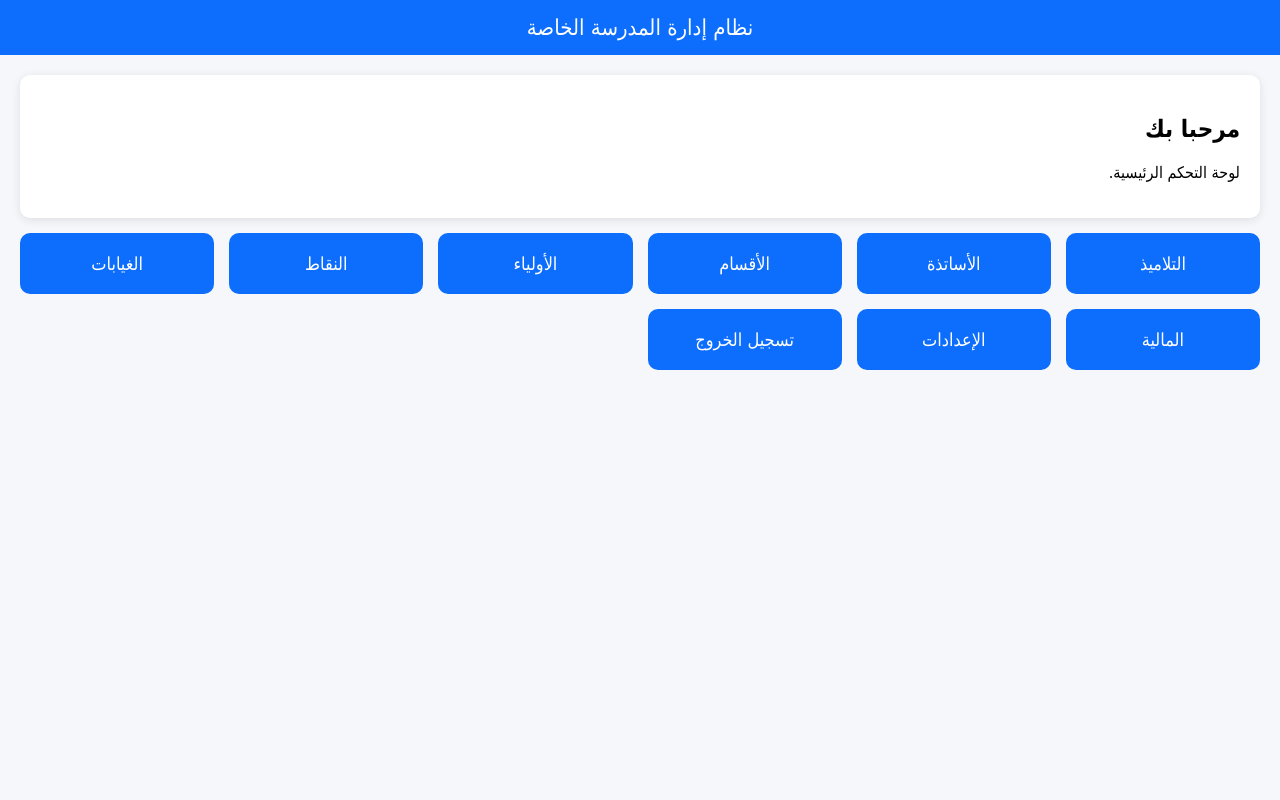
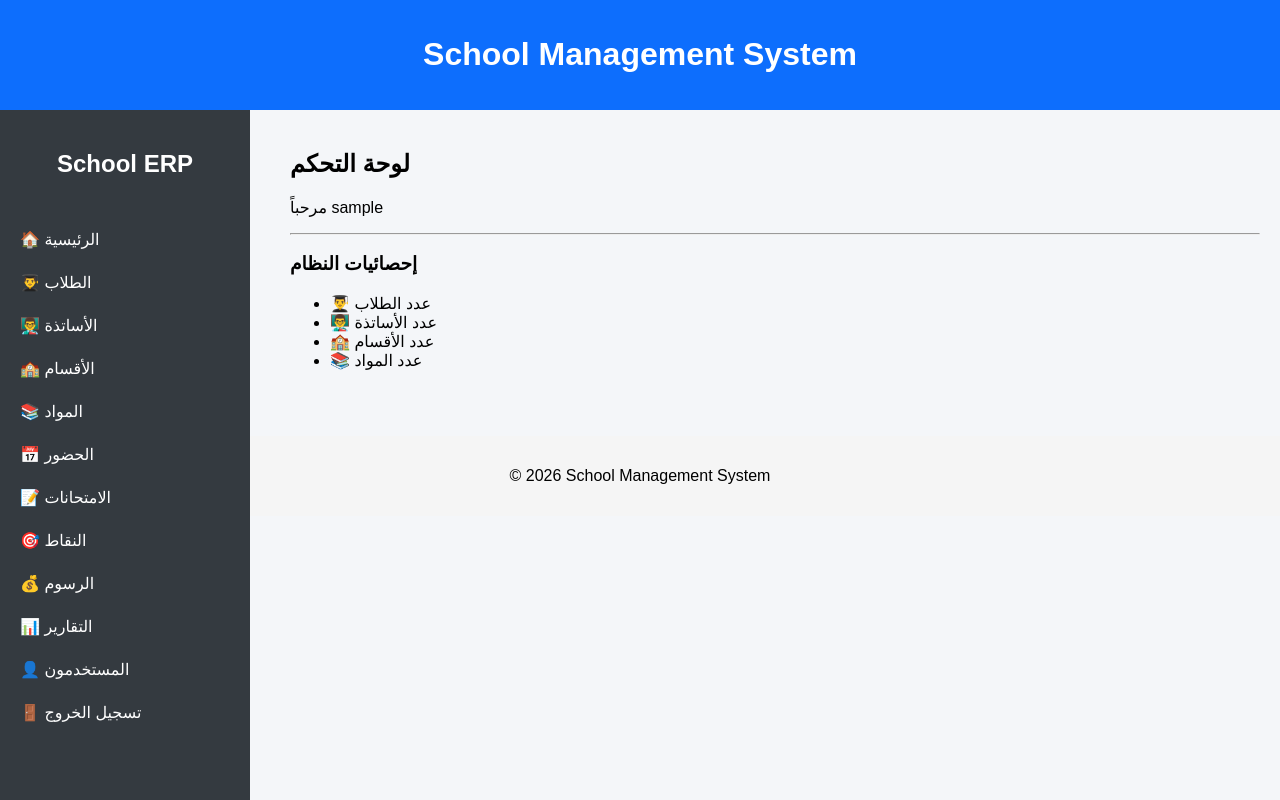
Before and after one commit to imado42-ui/school-management-system2, a PHP site: page /dashboard.php in a window 1280 px wide. Run offline with PHP 8.4, Linux system fonts and the light colour scheme; the visitor is signed in with stand-in values (Sample User, id 1).

Commit message:
Update dashboard.php

```diff
--- a/dashboard.php
+++ b/dashboard.php
@@ -1,116 +1,34 @@
 <?php
 session_start();
 
-if (!isset($_SESSION['user_id'])) {
+if(!isset($_SESSION['user_id'])){
     header("Location: login.php");
-    exit;
+    exit();
 }
+
+include "includes/header.php";
+include "includes/sidebar.php";
 ?>
 
-<!DOCTYPE html>
-<html lang="ar" dir="rtl">
+<div style="margin-left:270px;padding:20px;">
 
-<head>
+    <h2>لوحة التحكم</h2>
 
-<meta charset="UTF-8">
+    <p>مرحباً <?php echo $_SESSION['username']; ?></p>
 
-<title>لوحة التحكم</title>
+    <hr>
 
-<style>
+    <h3>إحصائيات النظام</h3>
 
-body{
-margin:0;
-font-family:Tahoma;
-background:#f5f7fa;
-}
-
-.header{
-background:#0d6efd;
-color:white;
-padding:15px;
-font-size:22px;
-text-align:center;
-}
-
-.container{
-padding:20px;
-}
-
-.card{
-background:white;
-padding:20px;
-margin-bottom:15px;
-border-radius:10px;
-box-shadow:0 2px 10px rgba(0,0,0,.1);
-}
-
-.menu{
-display:grid;
-grid-template-columns:repeat(auto-fit,minmax(180px,1fr));
-gap:15px;
-}
-
-.item{
-background:#0d6efd;
-color:white;
-padding:20px;
-text-align:center;
-border-radius:10px;
-text-decoration:none;
-font-size:18px;
-transition:.3s;
-}
-
-.item:hover{
-background:#084298;
-}
-
-</style>
-
-</head>
-
-<body>
-
-<div class="header">
-
-نظام إدارة المدرسة الخاصة
+    <ul>
+        <li>👨‍🎓 عدد الطلاب</li>
+        <li>👨‍🏫 عدد الأساتذة</li>
+        <li>🏫 عدد الأقسام</li>
+        <li>📚 عدد المواد</li>
+    </ul>
 
 </div>
 
-<div class="container">
-
-<div class="card">
-
-<h2>مرحبا بك</h2>
-
-<p>لوحة التحكم الرئيسية.</p>
-
-</div>
-
-<div class="menu">
-
-<a class="item" href="#">التلاميذ</a>
-
-<a class="item" href="#">الأساتذة</a>
-
-<a class="item" href="#">الأقسام</a>
-
-<a class="item" href="#">الأولياء</a>
-
-<a class="item" href="#">النقاط</a>
-
-<a class="item" href="#">الغيابات</a>
-
-<a class="item" href="#">المالية</a>
-
-<a class="item" href="#">الإعدادات</a>
-
-<a class="item" href="logout.php">تسجيل الخروج</a>
-
-</div>
-
-</div>
-
-</body>
-
-</html>
+<?php
+include "includes/footer.php";
+?>
```
